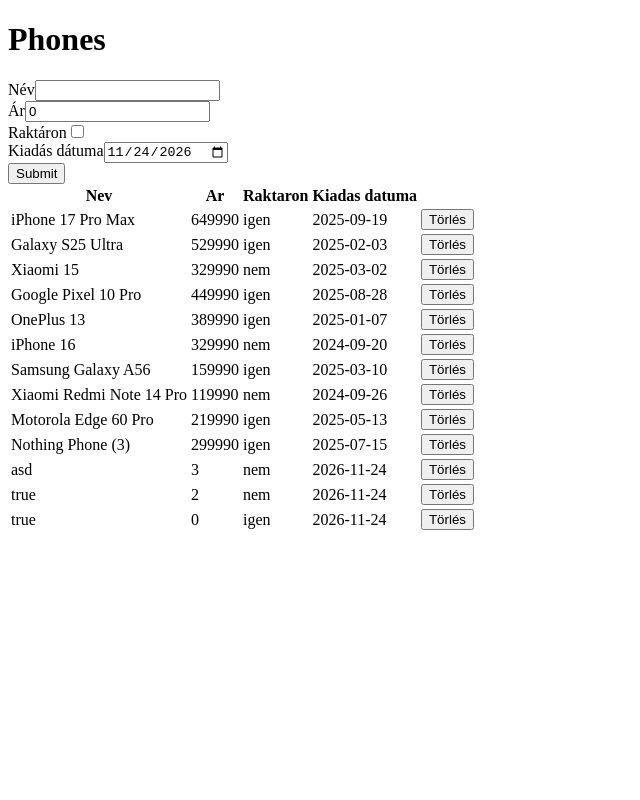
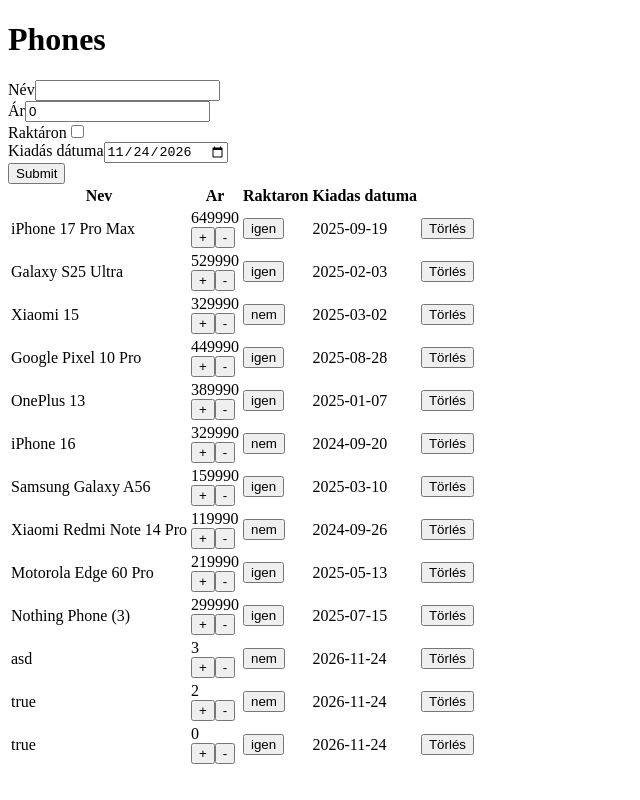
Before and after one commit to tdBate/telefonokOldalakReact, a React (Vite) app: page / in a window 1280 px wide. Shown: the whole page, without its empty margins (0-640 px from the left). Built offline with nearby package versions, Linux system fonts and the light colour scheme; data requests are answered from the project's data file.

Commit message:
flip raktaron

```diff
--- a/src/components/Admin.tsx
+++ b/src/components/Admin.tsx
@@ -1,5 +1,5 @@
 import { useEffect, useState } from "react"
-import { deleteItem, loadData, pushData } from "../utility"
+import { deleteItem, loadData, modifyItem, pushData } from "../utility"
 import type { Phone } from "../models"
 
 export function Admin() {
@@ -38,6 +38,16 @@ export function Admin() {
         setTelefonok(telefonok.filter(item => item.id != id))
     }
 
+    async function flipRaktaron(phone: Phone) {
+        phone.raktaron = !phone.raktaron;
+        await modifyItem(phone);
+
+        const ujTelefonok = [...telefonok];
+        const index = ujTelefonok.findIndex(allat => allat.id == phone.id);
+        ujTelefonok[index].raktaron = phone.raktaron;
+        setTelefonok(ujTelefonok);
+    }
+
     return (<>
         <form>
             <label>Név</label>
@@ -67,8 +77,14 @@ export function Admin() {
                 {telefonok.map(item => (
                     <tr key={item.id}>
                         <td>{item.nev}</td>
-                        <td>{item.ar}</td>
-                        <td>{item.raktaron ? "igen" : "nem"}</td>
+                        <td>
+                            {item.ar}
+                            <div>
+                                <button>+</button>
+                                <button>-</button>
+                            </div>
+                        </td>
+                        <td><button onClick={() => { flipRaktaron(item) }}>{item.raktaron ? "igen" : "nem"}</button></td>
                         <td>{item.kiadasDatuma}</td>
                         <td><button onClick={() => { handleTorles(item.id!) }}>Törlés</button></td>
                     </tr>
--- a/src/utility.ts
+++ b/src/utility.ts
@@ -38,3 +38,17 @@ export async function deleteItem(id: string) {
     }
 
 }
+
+export async function modifyItem(phone: Phone) {
+    try {
+        const response = await fetch(BASE_URL + "/" + phone.id, {
+            method: 'PUT',
+            headers: {
+                'Content-Type': 'application/json',
+            },
+            body: JSON.stringify(phone),
+        });
+    } catch (e) {
+        console.log(e);
+    }
+}
```
